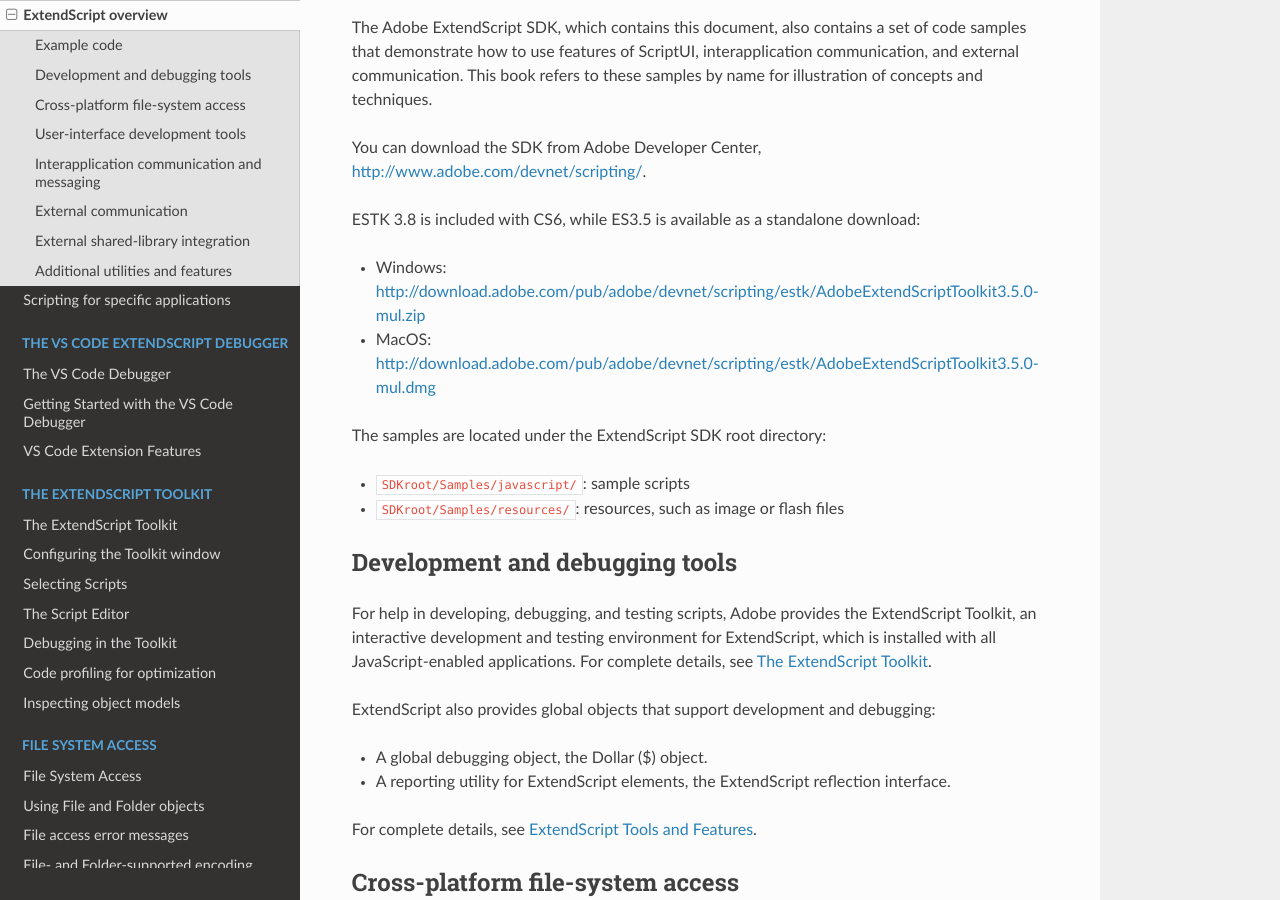
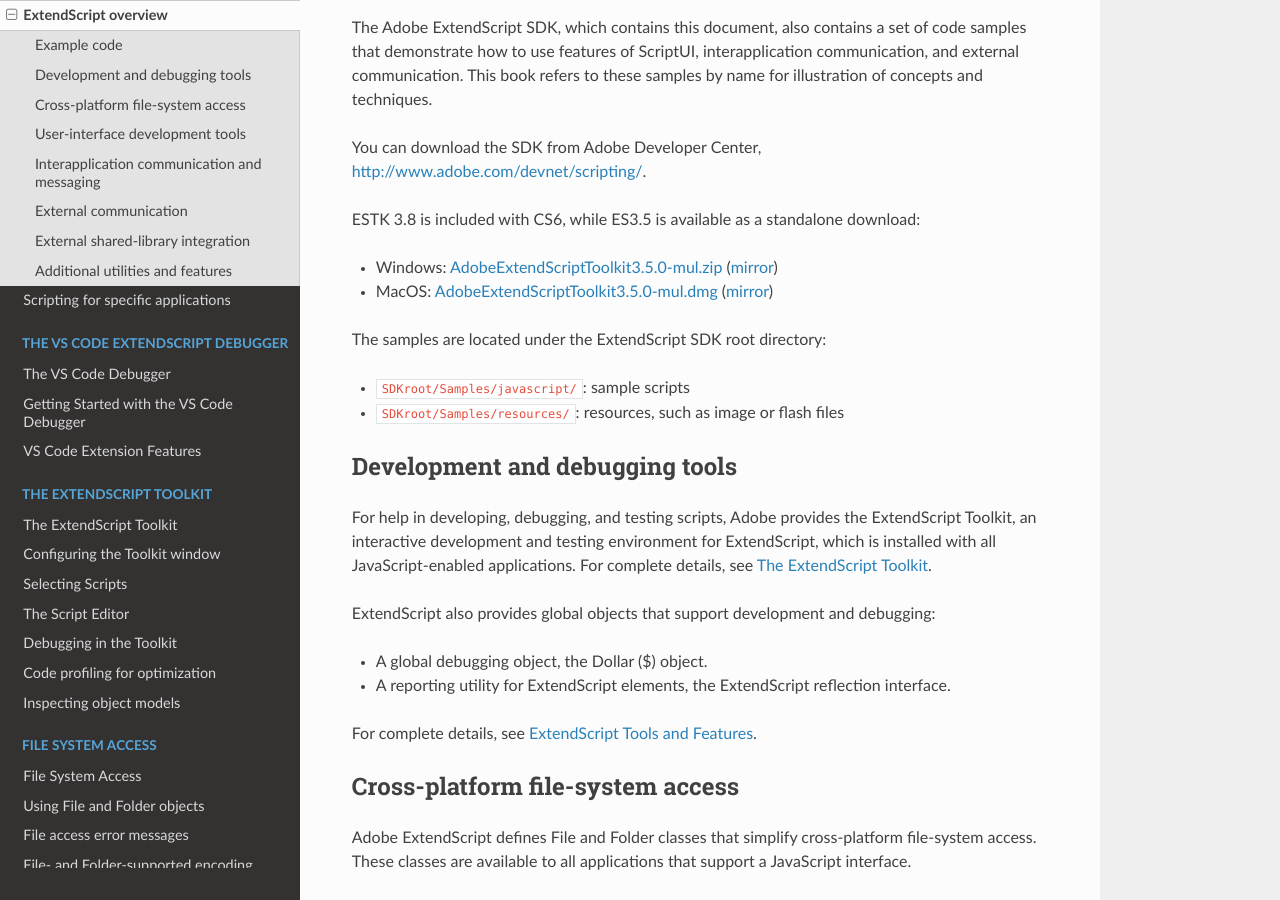
Before and after one commit to docsforadobe/javascript-tools-guide, a Sphinx documentation site: the page built from docs/introduction/extendscript-overview.rst, in a window 1280 px wide and 900 px high, scrolled down 517 px. Built offline with Sphinx 7.4.7 and the Read the Docs theme 2.0.0, drawn with Linux system fonts in a browser that asks for light colours; some of the changed lines change nothing that is shown.

Commit message:
Adds mirror for ESTK download links, see #2

```diff
--- a/docs/introduction/extendscript-overview.rst
+++ b/docs/introduction/extendscript-overview.rst
@@ -25,9 +25,9 @@
 
 ESTK 3.8 is included with CS6, while ES3.5 is available as a standalone download:
 
-- Windows: http://download.adobe.com/pub/adobe/devnet/scripting/estk/AdobeExtendScriptToolkit3.5.0-mul.zip
+- Windows: `AdobeExtendScriptToolkit3.5.0-mul.zip <http://download.adobe.com/pub/adobe/devnet/scripting/estk/AdobeExtendScriptToolkit3.5.0-mul.zip>`_ (`mirror <https://github.com/Adobe-CEP/CEP-Resources/tree/master/ExtendScript-Toolkit>`_)
 
-- MacOS: http://download.adobe.com/pub/adobe/devnet/scripting/estk/AdobeExtendScriptToolkit3.5.0-mul.dmg
+- MacOS: `AdobeExtendScriptToolkit3.5.0-mul.dmg <http://download.adobe.com/pub/adobe/devnet/scripting/estk/AdobeExtendScriptToolkit3.5.0-mul.dmg>`_ (`mirror <https://github.com/Adobe-CEP/CEP-Resources/tree/master/ExtendScript-Toolkit>`_)
 
 The samples are located under the ExtendScript SDK root directory:
 
```
